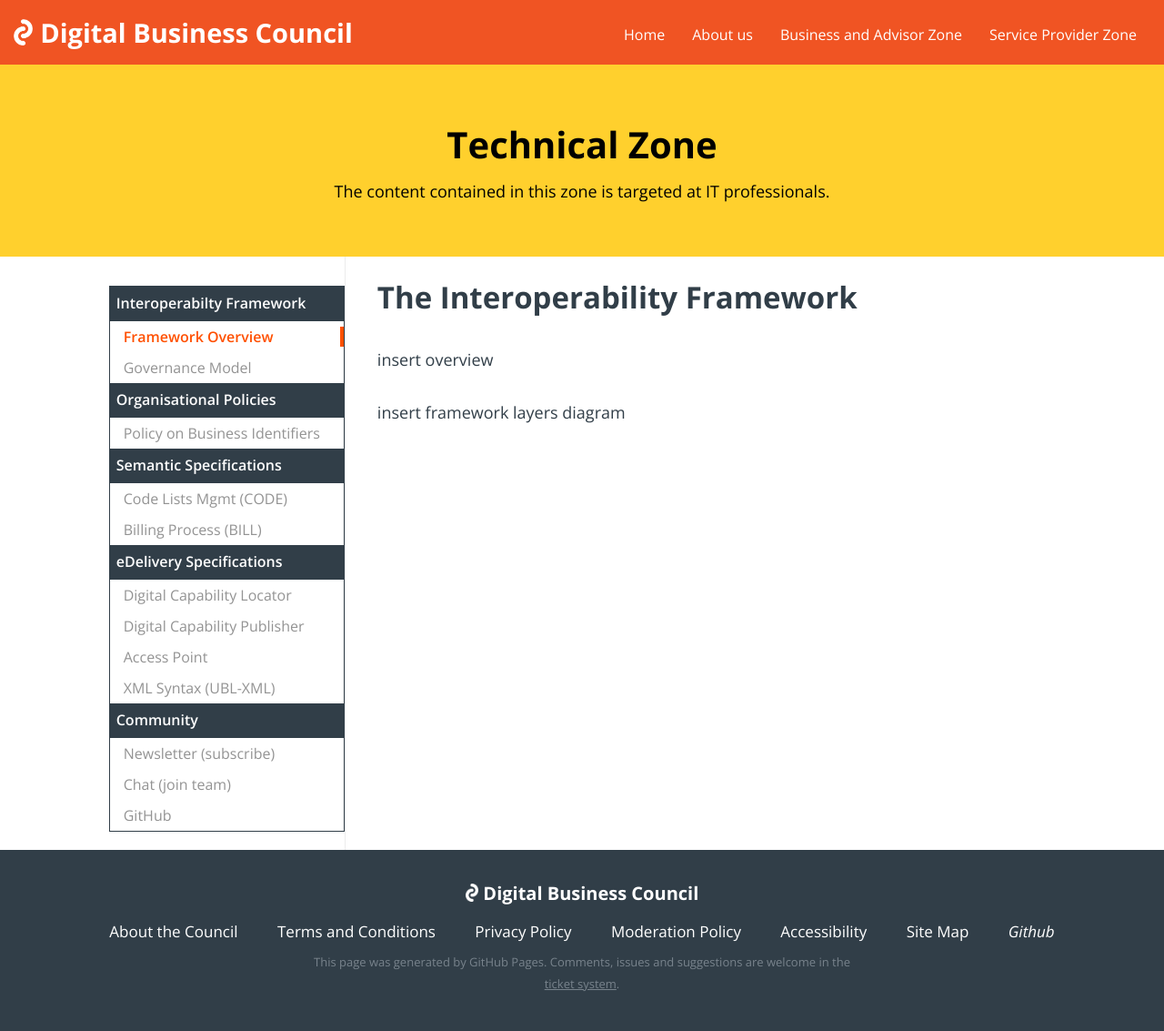
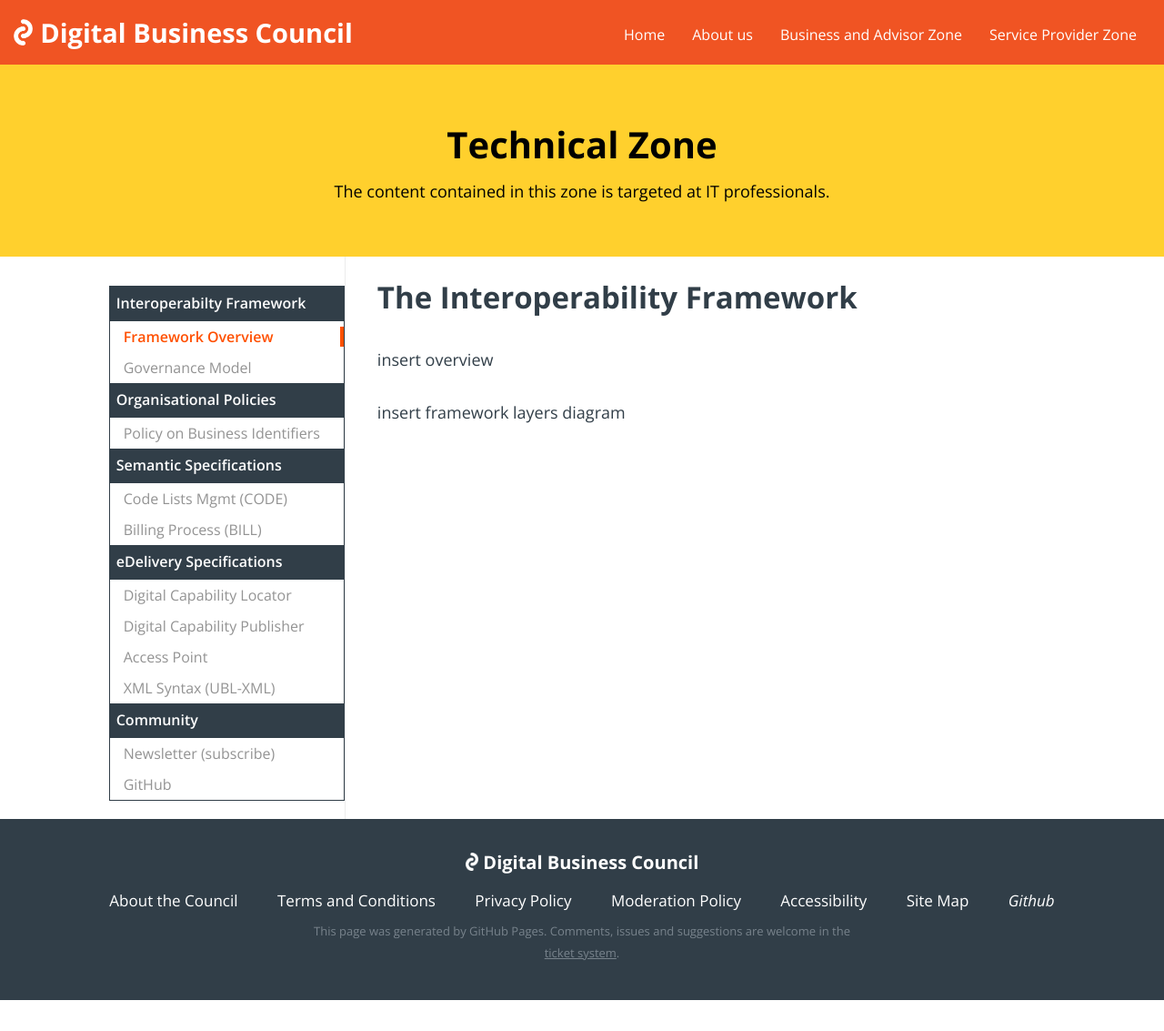
Before and after one commit to Digital-Business-Council/Digital-Business-Council.github.io, a Jekyll site: the page built from pages/interoperability-framework.md, in a window 1280 px wide. Shown: the whole page at 91% size. Built offline with Jekyll 4.4.1, drawn with Linux system fonts in a browser that asks for light colours; after the commit the page ends 1099 px from its top, so only the background shows below that.

Commit message:
Update sidebar-menu-tech.html

```diff
--- a/_includes/sidebar-menu-tech.html
+++ b/_includes/sidebar-menu-tech.html
@@ -30,7 +30,6 @@
     -->
 
     <li class="menu-title">Community</li>
-    <li><a href="http://eepurl.com/ctZ6hf" target="_blank">Newsletter (subscribe)</a></li>
-    <li><a href="http://chat.ausdigital.org" target="_blank">Chat (join team)</a></li>
-    <li><a href="https://github.com/ausdigital/" target="_blank">GitHub</a></li>
+    <li><a href="#" target="_blank">Newsletter (subscribe)</a></li>
+    <li><a href="https://github.com/Digital-Business-Council/" target="_blank">GitHub</a></li>
 </ul>
```
